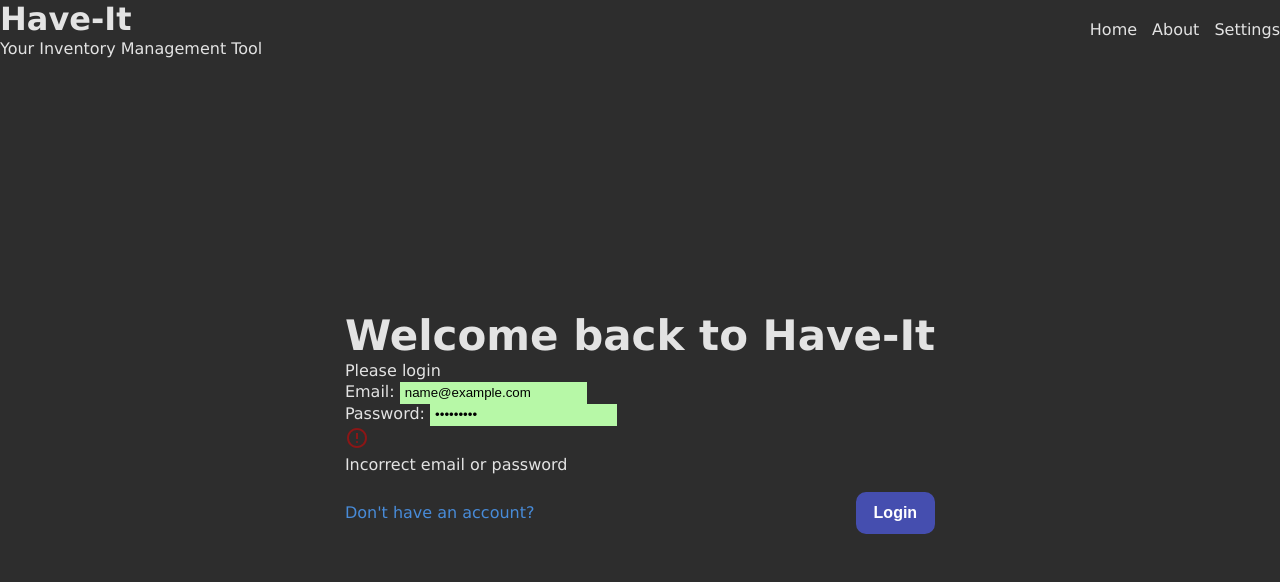
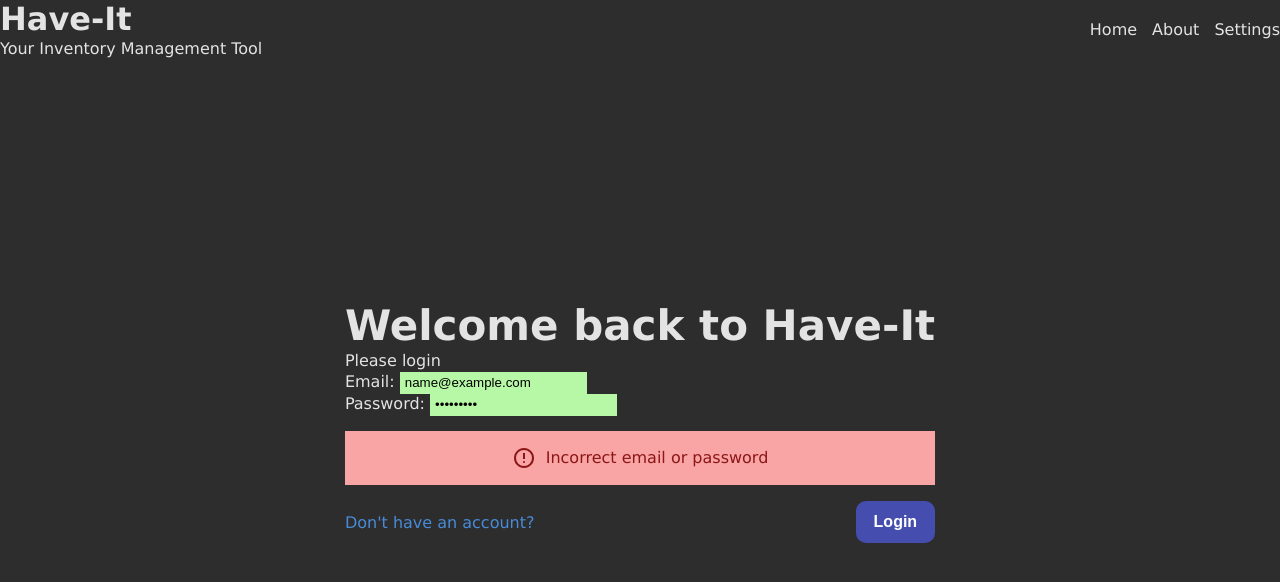
Before and after one commit to GCadel/have-it-inventory, a React (Vite) app: page /login in a window 1280 px wide. Both pictures are taken after typing "name@example.com", "Sample123" into the empty fields and a click on the button "Login". Shown: the top 582 px of the page. Built offline with nearby package versions, Linux system fonts and the light colour scheme; no server answers.

Commit message:
Added style for error box

```diff
--- a/src/App.css
+++ b/src/App.css
@@ -78,3 +78,14 @@ form input {
   padding-left: 5px;
   padding-right: 5px;
 }
+
+.error-box {
+  background-color: #faa5a5;
+  color: #8b1616;
+  margin: 15px 0;
+  padding: 15px 10px;
+  display: flex;
+  align-items: center;
+  justify-content: center;
+  gap: 10px;
+}
```
